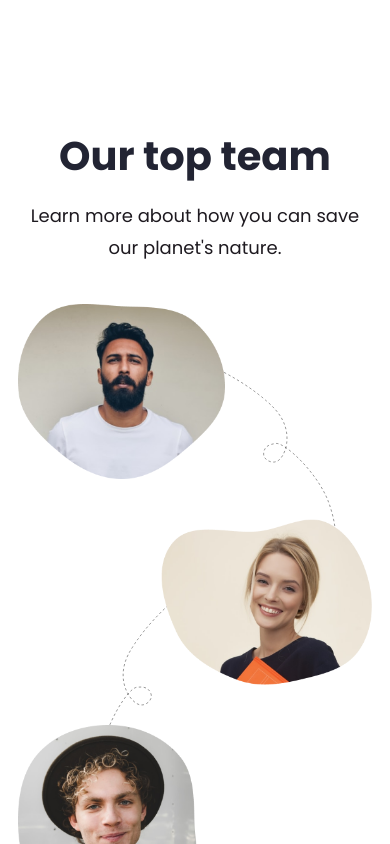
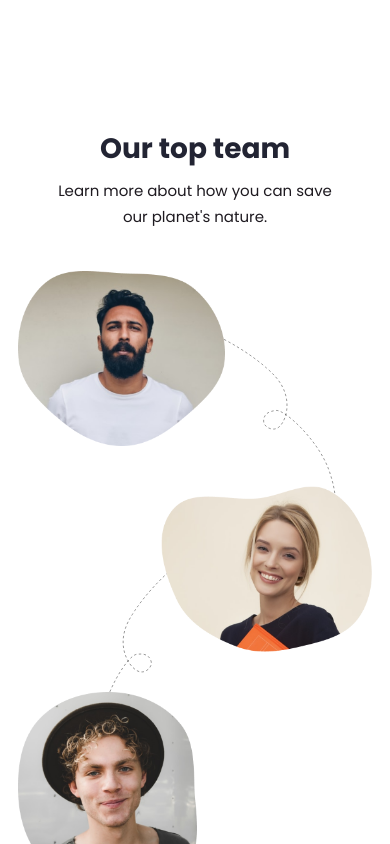
Before and after one commit to ihnatenkoo/Rootz, a React (Vite) app: page / in a window 390 px wide. Shown: the part 960-1804 px from the top of the page. Built offline with nearby package versions, Linux system fonts and the light colour scheme.

Commit message:
Adaptive <Footer/> and <Team/>

```diff
--- a/src/components/Footer/Footer.module.scss
+++ b/src/components/Footer/Footer.module.scss
@@ -5,6 +5,7 @@
 
 	&__wrapper {
 		display: flex;
+		flex-wrap: wrap;
 		justify-content: space-between;
 	}
 
@@ -60,3 +61,50 @@
 		}
 	}
 }
+
+@media screen and (max-width: 1120px) {
+	.footer {
+		&__wrapper {
+			justify-content: space-around;
+		}
+	}
+}
+
+@media screen and (max-width: 574px) {
+	.footer {
+		padding: 42px 0 42px 30px;
+
+		&__headquarters,
+		&__social {
+			margin-bottom: 19px;
+			padding-top: 0;
+
+			h3 {
+				font-size: 18px;
+			}
+
+			address {
+				font-size: 12px;
+			}
+		}
+
+		&__wrapper {
+			justify-content: flex-start;
+			gap: 33px 50px;
+		}
+
+		&__contacts {
+			width: 100%;
+
+			h2 {
+				margin-bottom: 0;
+				font-size: 28px;
+			}
+
+			p {
+				width: inherit;
+				font-size: 12px;
+			}
+		}
+	}
+}
--- a/src/components/Team/Team.module.scss
+++ b/src/components/Team/Team.module.scss
@@ -80,8 +80,18 @@
 }
 
 @media screen and (max-width: 530px) {
-	.team__description {
-		margin-bottom: 40px;
+	.team {
+		&__title {
+			margin-bottom: 8px;
+			font-size: 28px;
+			line-height: 150%;
+		}
+
+		&__description {
+			margin-bottom: 40px;
+			font-size: 15px;
+			line-height: 175%;
+		}
 	}
 
 	.members {
```
